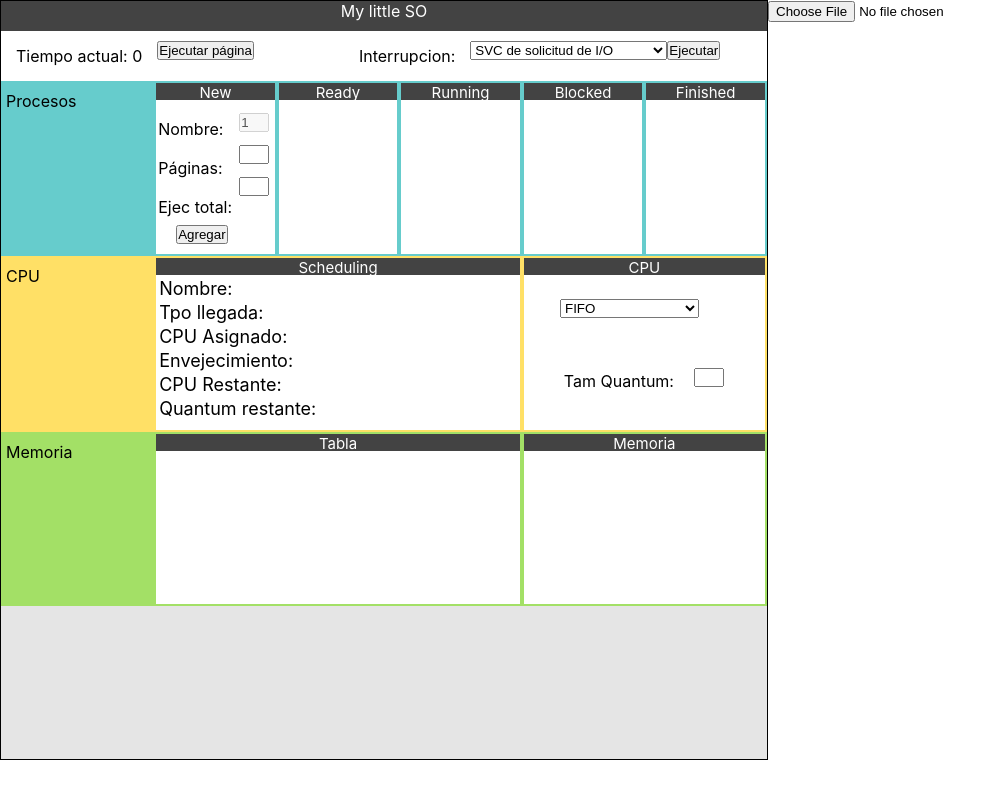
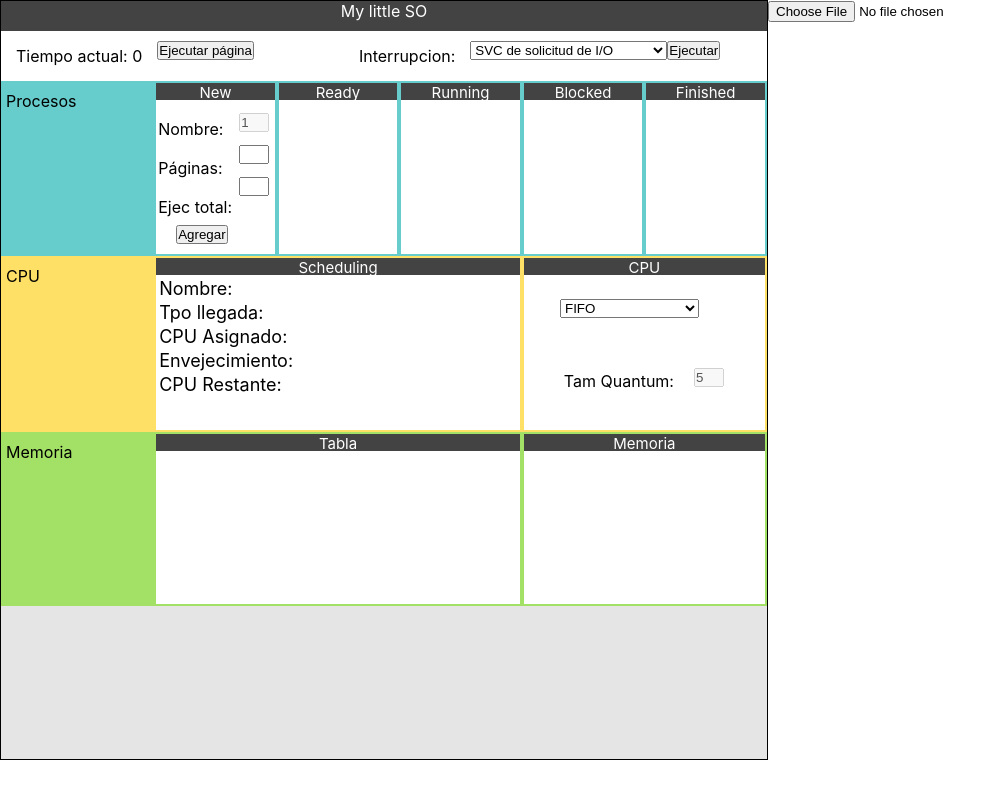
Before and after one commit to Aragon-Diego/kernel, a React (Create React App) app: page / in a window 1280 px wide. Shown: the whole page, without its empty margins (0-1006 px from the left). Built offline with nearby package versions, Linux system fonts and the light colour scheme.

Commit message:
intentando hacer que quantum jale

```diff
--- a/src/containers/CPU/Cpu.js
+++ b/src/containers/CPU/Cpu.js
@@ -4,13 +4,19 @@ import Bloque from './bloque/Bloque';
 
 class Cpu extends Component{
     state={
-        value:"FIFO"
+        value:"FIFO",
+        quantum:5
     };
     changeVal=(event)=>{
         this.setState({value:event.target.value});
         this.props.cambio(event.target.value)
     }
+    changeQuantum=(event)=>{
+        this.setState({quantum:event.target.value})
+        this.props.changeQuantum(event)
+    }
     render(){
+        let quantum=this.state.value=="FIFO"?<input value={5} disabled="true"></input>:<input value={this.state.quantum} onChange={this.changeQuantum}></input>
         let proceso=this.props.proceso ? this.props.proceso:"";
         let procesoEnRunning=[
             <p className="relleno">Nombre: {proceso.nombre}</p>,
@@ -18,8 +24,8 @@ class Cpu extends Component{
             <p className="relleno">CPU Asignado: {proceso.asignado}</p>,
             <p className="relleno">Envejecimiento: {proceso.envejecimiento}</p>,
             <p className="relleno">CPU Restante: {proceso.restante}</p>,
-            <p className="relleno">Quantum restante: {proceso.quantum}</p>
         ];
+        if(this.state.value!="FIFO"){procesoEnRunning.push(<p className="relleno">Quantum restante: {proceso.quantum}</p>)}
         let CPU=[
             <div className="parte1">
                 <select onChange={this.changeVal} value={this.state.value}>
@@ -31,7 +37,7 @@ class Cpu extends Component{
             </div>,
             <div className="parte2">
                 <p>Tam Quantum:</p>
-                <input></input>
+                {quantum}
             </div>
         ];
         return(
--- a/src/containers/Contenedor.js
+++ b/src/containers/Contenedor.js
@@ -24,7 +24,7 @@ class Contenedor extends Component{
         },
         tiempoActual:0,
         schedule:"FIFO",
-        quantum:null,
+        quantum:5,
         arreglo:"",
         numeroProcesoActual:1,
     };
@@ -41,6 +41,31 @@ class Contenedor extends Component{
             procesoN:{...this.state.procesoN,pag: pagina}
         });
     };
+    changeQuantumHandler=(event)=>{
+        let quantum=event.target.value;
+        let listaActualizada=[]
+        for(let i=0;i<this.state.listo.length;i++){
+            let proceso=this.state.listo[i];
+            if(i===0){
+                proceso.quantum=Math.abs(this.state.quantum-quantum);
+            }
+            proceso.quantum=quantum;
+            listaActualizada.push(proceso);
+        }
+        this.setState({
+            quantum:quantum,
+            listo:listaActualizada
+        });
+    }
+    quantumManager = () => {
+        if (this.state.schedule !== "FIFO") {
+            let proceso=this.state.listo[0];
+            proceso.quantum-=1;
+            if(proceso.quantum===0){
+               console.log(this.state.listo)
+            }
+        }
+    }
     changeEjecTotalHandler=(event)=>{
         let ejecTotal = event.target.value;
         console.log("ejecTotal " + ejecTotal)
@@ -64,7 +89,9 @@ class Contenedor extends Component{
     }
     addProcesoHandler=async()=>{
         await this.llenarProcesoN()
+        console.log("llega aqui")
         await this.ejecutarHandler()
+        console.log("llega aqui2")
         let arreglo=[...this.state.listo];
         let numeroProcesoActualMasUno =this.state.numeroProcesoActual;
         await this.changeNameHandler(numeroProcesoActualMasUno);
@@ -79,6 +106,7 @@ class Contenedor extends Component{
     ejecutarHandler=()=>{
         let tiempoA=this.state.tiempoActual+1;
         let listaActualizada=[];
+        //this.quantumManager()
         for(let i =0;i<this.state.listo.length;i++){
             let proceso=this.state.listo[i];
             if(i===0){
@@ -134,6 +162,7 @@ class Contenedor extends Component{
             schedule:value
         })
     }
+
     render(){
         return(
             <div>
@@ -143,7 +172,7 @@ class Contenedor extends Component{
                     <Procesos listo={this.state.listo} corriendo={this.state.listo[0]} bloqueados={this.state.bloqueado}
                     finalizado={this.state.finalizada} agregar={this.addProcesoHandler}
                     nombre={this.changeNameHandler} pagina={this.changePagHandler} ejecTotal={this.changeEjecTotalHandler} nombreAutomatico={this.state.numeroProcesoActual}/>
-                    <Cpu proceso={this.state.listo[0]} cambio={this.changeScheduleHandler}/>
+                    <Cpu proceso={this.state.listo[0]} cambio={this.changeScheduleHandler} changeQuantum={this.changeQuantumHandler}/>
                     <Memoria/>
                 </div>
                 <h1>{this.state.arreglo}</h1>
--- a/src/containers/Procesos/Procesos.js
+++ b/src/containers/Procesos/Procesos.js
@@ -8,7 +8,7 @@ const Procesos=(props)=>{
     let listo=props.listo.map((proceso,index)=>{if(index!=0){
         return(<Proceso nombre={proceso.nombre} numero={index} key={index}/>);
     }else{
-        return
+        return;
     }
     });
     let corriendo=props.corriendo?<Proceso nombre={props.corriendo.nombre} numero={0}/>:"";
```
